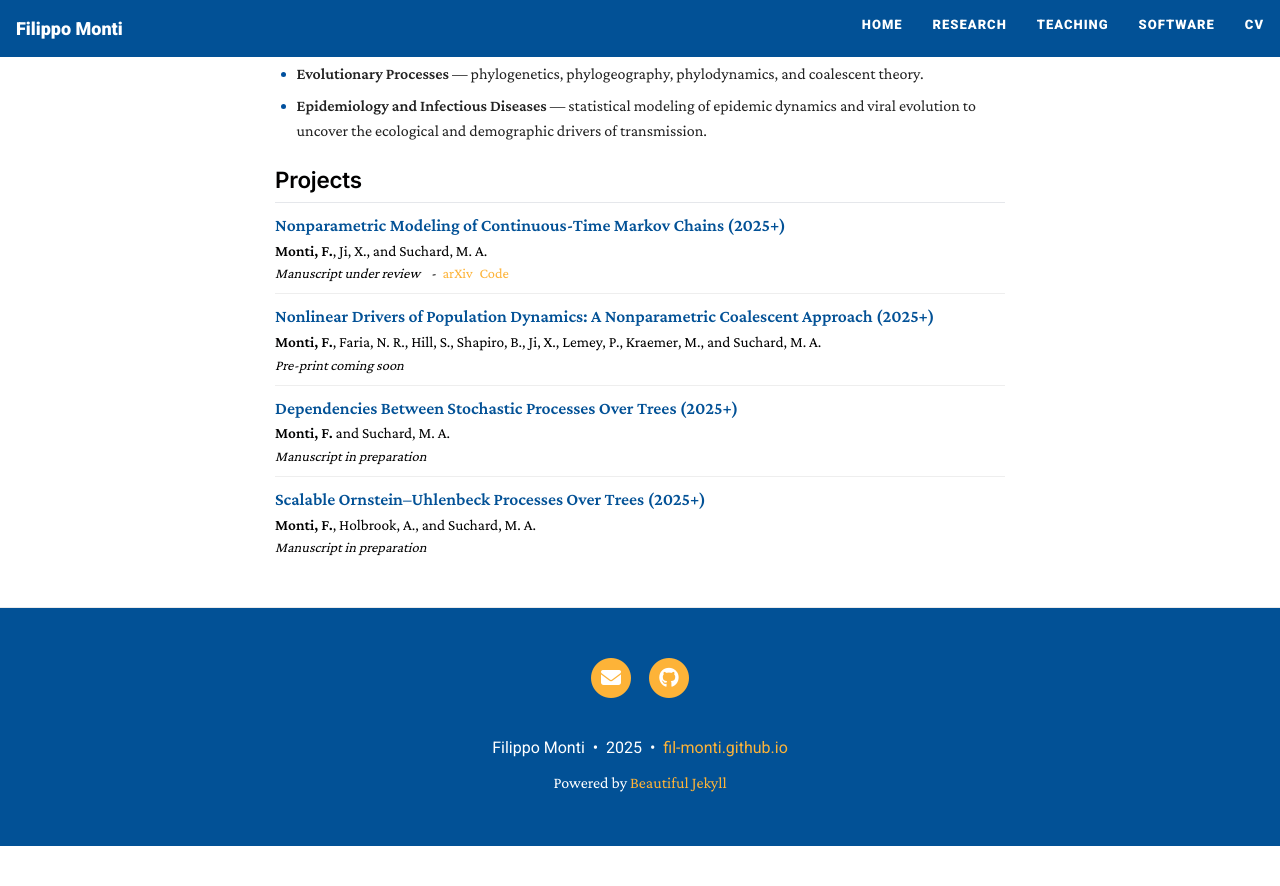
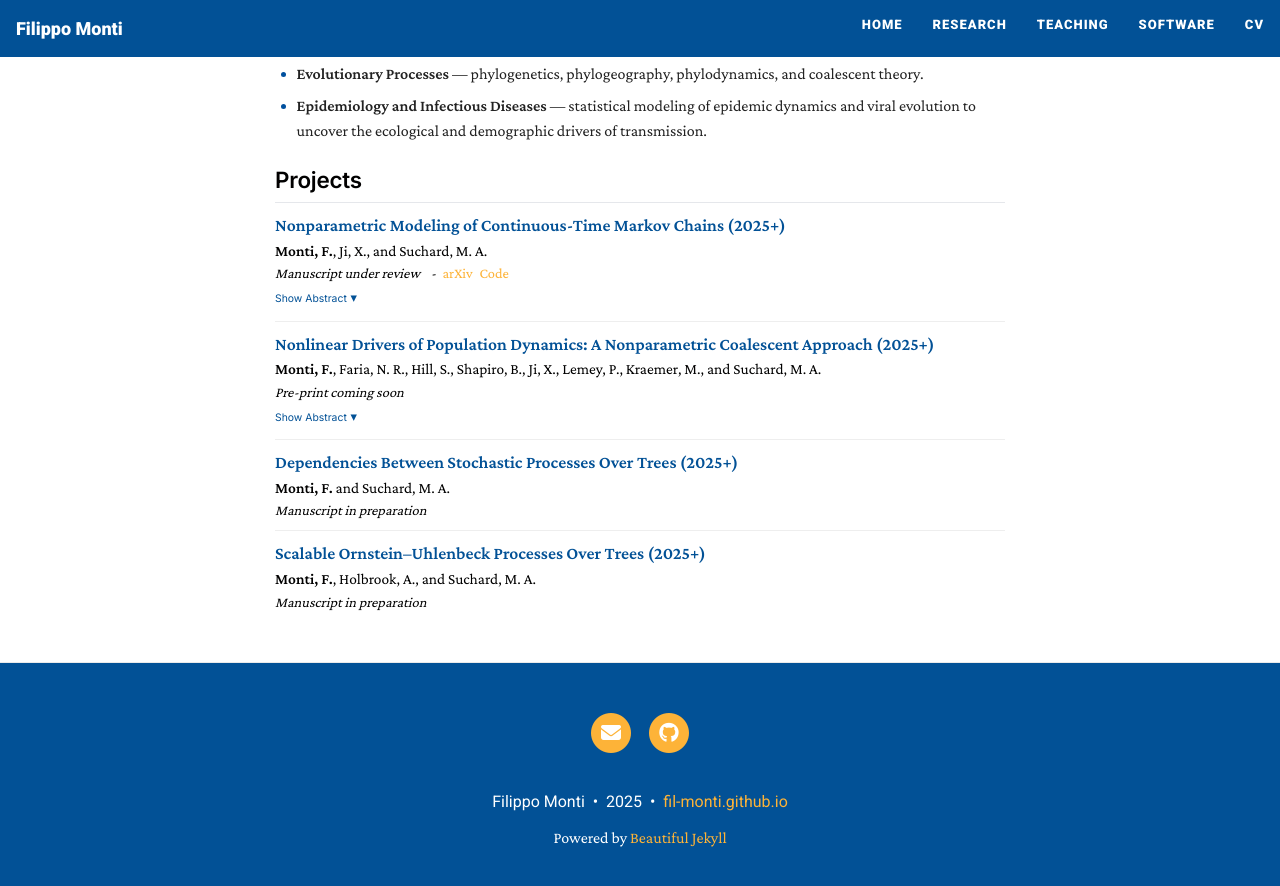
Before and after one commit to fil-monti/fil-monti.github.io, a Jekyll site: the page built from myresearch.md, in a window 1280 px wide and 900 px high, scrolled down 530 px. Shown: the top 886 px of the window. Built offline with Jekyll 4.4.1, drawn with Linux system fonts in a browser that asks for light colours; nearby versions of some CDN libraries; before the commit the page ends 1376 px from its top, so only the background shows below that.

Commit message:
adding abstracts

```diff
--- a/_includes/paper.html
+++ b/_includes/paper.html
@@ -22,12 +22,12 @@
     </span>
         {% endif %}
     </div>
-<!--    {% if include.abstract %}-->
-<!--    <details class="abstract-block">-->
-<!--        <summary>Show Abstract</summary>-->
-<!--        <div class="abstract-text">-->
-<!--            {{ include.abstract | markdownify }}-->
-<!--        </div>-->
-<!--    </details>-->
-<!--    {% endif %}-->
+    {% if include.abstract %}
+    <details class="abstract-block">
+        <summary>Show Abstract</summary>
+        <div class="abstract-text">
+            {{ include.abstract | markdownify }}
+        </div>
+    </details>
+    {% endif %}
 </div>
```
